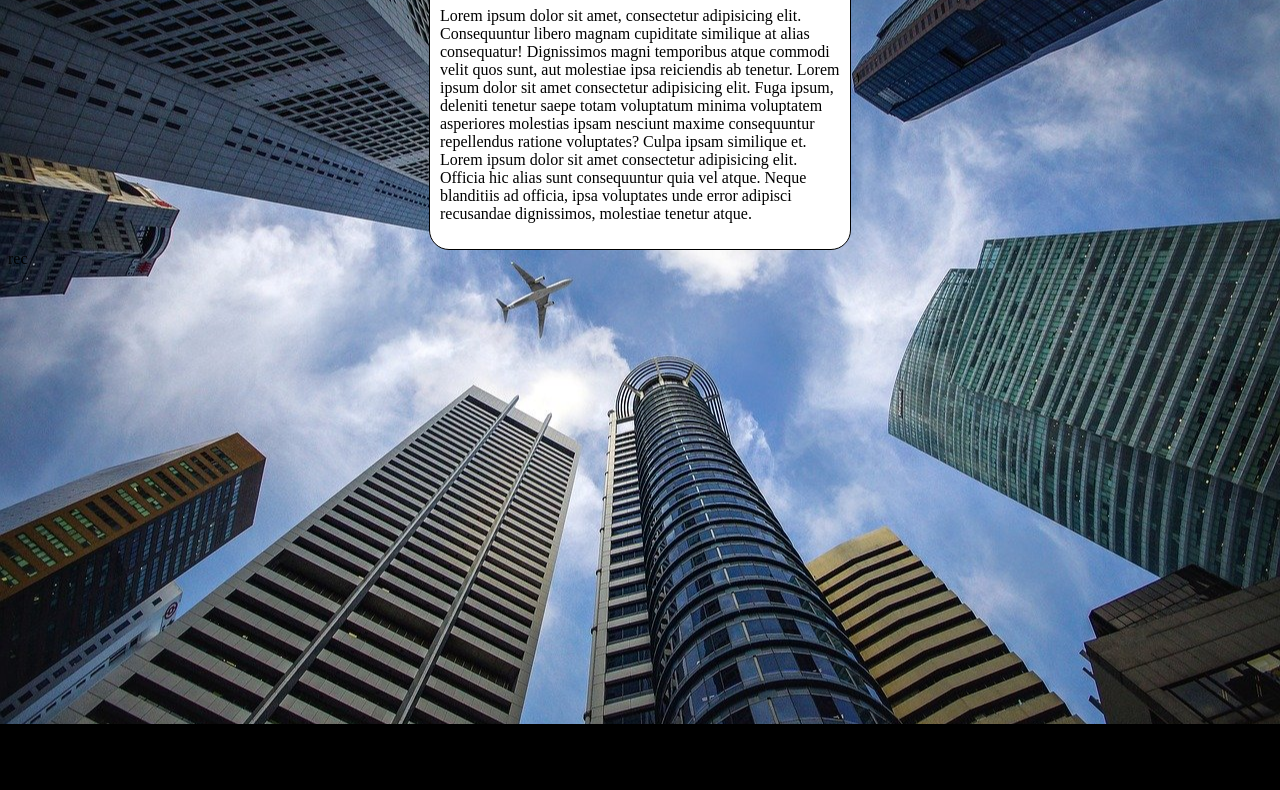
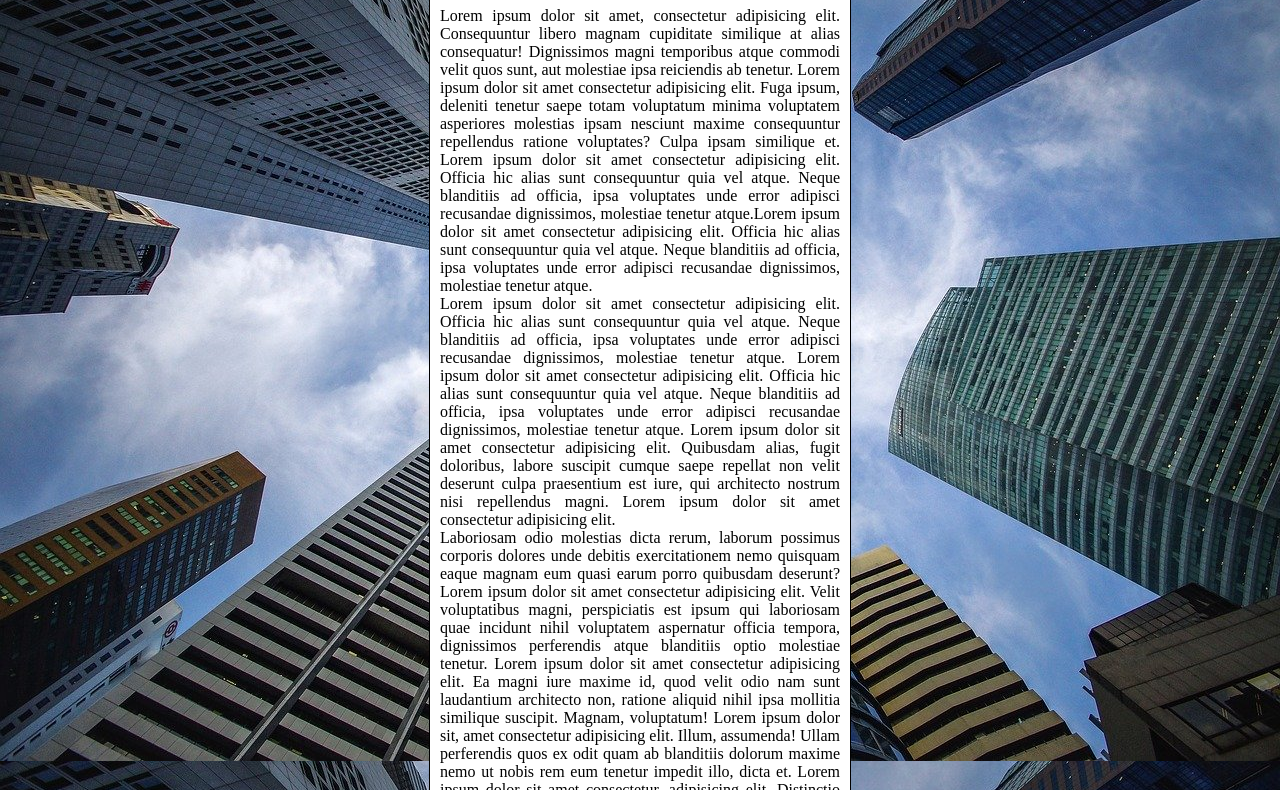
Before and after one commit to sofiasalomaosantana/Curso-html-css, a plain HTML site: page exercícios/ex022/fundo006.html in a window 1280 px wide. Shown: the part 92-882 px from the top of the page. Before the commit the page ends 816 px from the top, so only its background shows below. Drawn offline with Linux system fonts and the light colour scheme.

Commit message:
atualizei o ex022

```diff
--- a/exercícios/ex022/fundo006.html
+++ b/exercícios/ex022/fundo006.html
@@ -7,12 +7,18 @@
     <style>
         body{
             height: 100vh;
-            background-color:black;
+            /*background-color:black;
             background-image:url('imagens/wallpaper002.jpg');
             background-repeat: no-repeat;
             background-position: center center;
             background-size:cover;
-
+            background-attachment:fixed;*/
+            /*Para reduzir isso tudo em um comando, utilizaremos uma shorthand*/
+            /*Shorthand - background
+               color -> image -> position ->repeat -> [size] -> attachment */
+               /*obs: O size ainda não foi incluido na shorthand, então será necessário coloca-lo separado*/
+            background: black url('imagens/wallpaper002.jpg') center center no-repeat fixed;
+            background-size: cover;
         }
         main{
             background-color: white;
@@ -21,13 +27,21 @@
             margin: auto;
             border:1px solid black;
             border-radius: 20px;
+            text-align: justify;
         }
     </style>
 </head>
 <body>
     <main>
         <h1>Teste de Imagem de Fundo</h1>
-        <p>Lorem ipsum dolor sit amet, consectetur adipisicing elit. Consequuntur libero magnam cupiditate similique at alias consequatur! Dignissimos magni temporibus atque commodi velit quos sunt, aut molestiae ipsa reiciendis ab tenetur. Lorem ipsum dolor sit amet consectetur adipisicing elit. Fuga ipsum, deleniti tenetur saepe totam voluptatum minima voluptatem asperiores molestias ipsam nesciunt maxime consequuntur repellendus ratione voluptates? Culpa ipsam similique et. Lorem ipsum dolor sit amet consectetur adipisicing elit. Officia hic alias sunt consequuntur quia vel atque. Neque blanditiis ad officia, ipsa voluptates unde error adipisci recusandae dignissimos, molestiae tenetur atque.</p>
+        <p>Lorem ipsum dolor sit amet, consectetur adipisicing elit. Consequuntur libero magnam cupiditate similique at alias consequatur! Dignissimos magni temporibus atque commodi velit quos sunt, aut molestiae ipsa reiciendis ab tenetur. Lorem ipsum dolor sit amet consectetur adipisicing elit. Fuga ipsum, deleniti tenetur saepe totam voluptatum minima voluptatem asperiores molestias ipsam nesciunt maxime consequuntur repellendus ratione voluptates? Culpa ipsam similique et. Lorem ipsum dolor sit amet consectetur adipisicing elit. Officia hic alias sunt consequuntur quia vel atque. Neque blanditiis ad officia, ipsa voluptates unde error adipisci recusandae dignissimos, molestiae tenetur atque.Lorem ipsum dolor sit amet consectetur adipisicing elit. Officia hic alias sunt consequuntur quia vel atque. Neque blanditiis ad officia, ipsa voluptates unde error adipisci recusandae dignissimos, molestiae tenetur atque.<br>Lorem ipsum dolor sit amet consectetur adipisicing elit. Officia hic alias sunt consequuntur quia vel atque. Neque blanditiis ad officia, ipsa voluptates unde error adipisci recusandae dignissimos, molestiae tenetur atque.
+        Lorem ipsum dolor sit amet consectetur adipisicing elit. Officia hic alias sunt consequuntur quia vel atque. Neque blanditiis ad officia, ipsa voluptates unde error adipisci recusandae dignissimos, molestiae tenetur atque.
+        Lorem ipsum dolor sit amet consectetur adipisicing elit. Quibusdam alias, fugit doloribus, labore suscipit cumque saepe repellat non velit deserunt culpa praesentium est iure, qui architecto nostrum nisi repellendus magni.
+        Lorem ipsum dolor sit amet consectetur adipisicing elit.<br> Laboriosam odio molestias dicta rerum, laborum possimus corporis dolores unde debitis exercitationem nemo quisquam eaque magnam eum quasi earum porro quibusdam deserunt?Lorem ipsum dolor sit amet consectetur adipisicing elit. Velit voluptatibus magni, perspiciatis est ipsum qui laboriosam quae incidunt nihil voluptatem aspernatur officia tempora, dignissimos perferendis atque blanditiis optio molestiae tenetur. Lorem ipsum dolor sit amet consectetur adipisicing elit. Ea magni iure maxime id, quod velit odio nam sunt laudantium architecto non, ratione aliquid nihil ipsa mollitia similique suscipit. Magnam, voluptatum!
+        Lorem ipsum dolor sit, amet consectetur adipisicing elit. Illum, assumenda! Ullam perferendis quos ex odit quam ab blanditiis dolorum maxime nemo ut nobis rem eum tenetur impedit illo, dicta et.
+        Lorem ipsum dolor sit amet consectetur, adipisicing elit. Distinctio aperiam, incidunt rerum eaque obcaecati ut culpa cupiditate quidem dolorem sed accusamus enim nostrum corporis asperiores et optio porro quisquam necessitatibus.
+        Lorem, ipsum dolor sit amet consectetur adipisicing elit. Illo ex mollitia ea eligendi assumenda praesentium, aliquid dolor at sequi magni nihil explicabo quisquam! Minima neque beatae sed libero, quam voluptatum.
+        </p>
 
 
 
```
